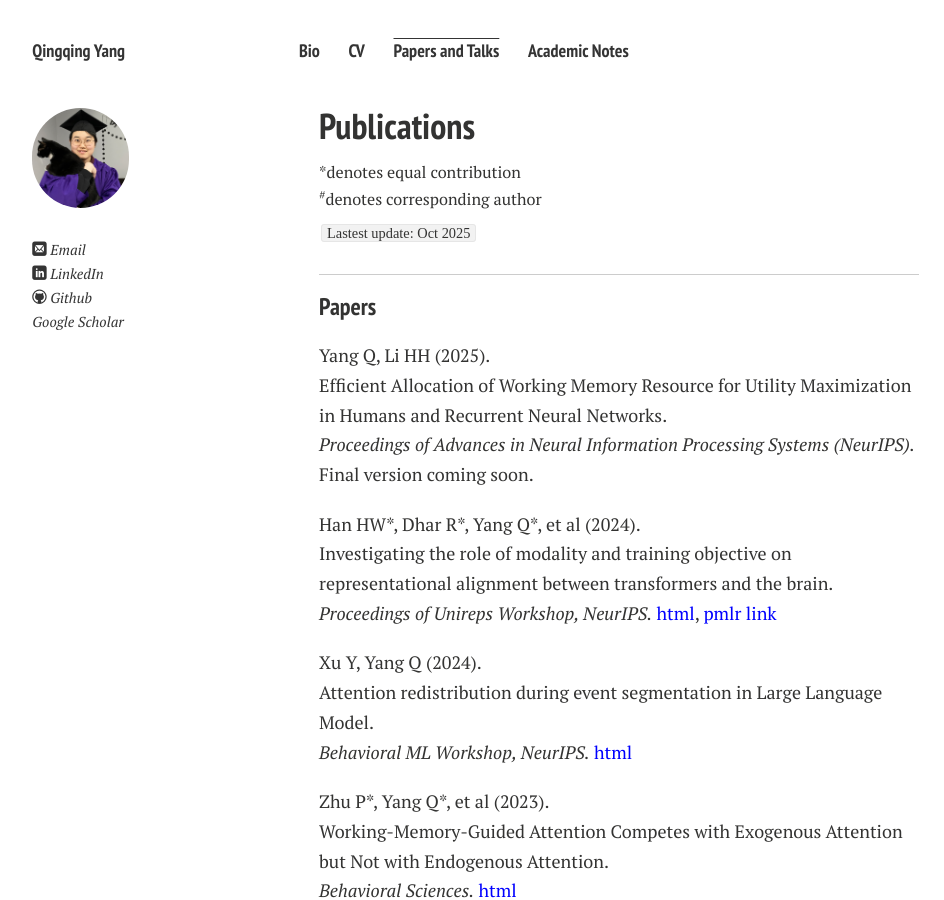
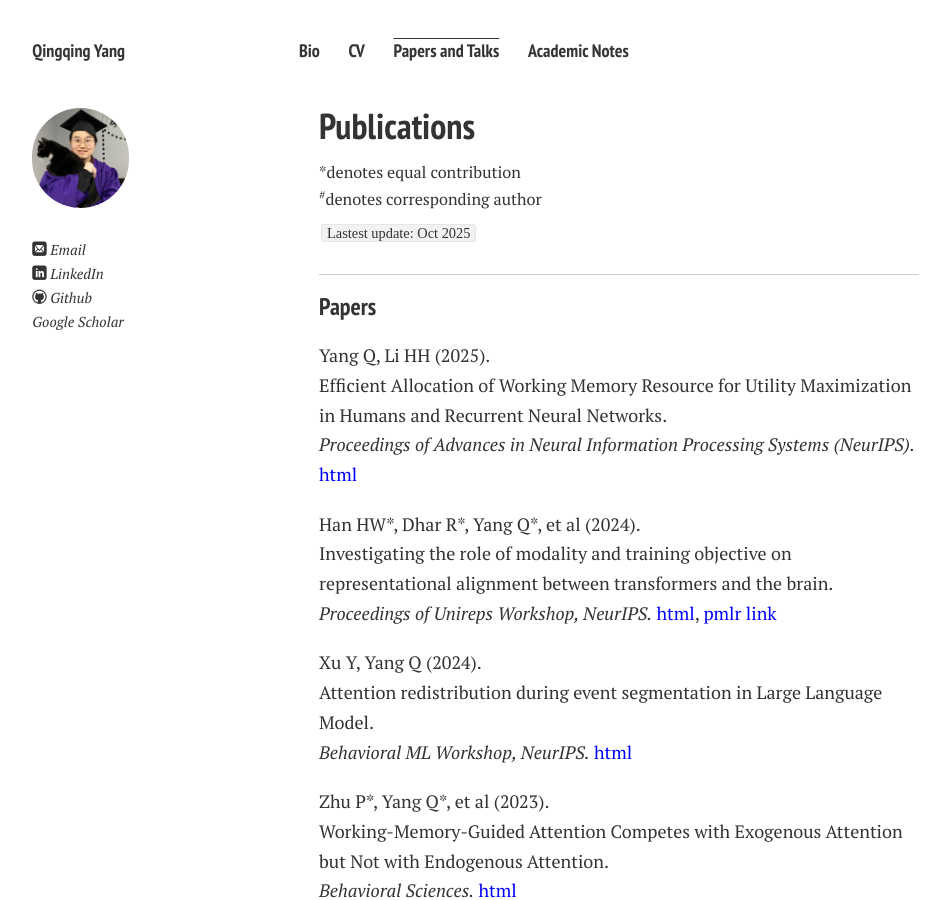
Before and after one commit to Qingqing-Yang-177/Qingqing-Yang-177.github.io, a Jekyll site: the page built from publications.md, in a window 1280 px wide and 900 px high. Shown: the whole window, without its empty margins (21-965 px from the left). Built offline with Jekyll 4.4.1, drawn with Linux system fonts in a browser that asks for light colours; nearby versions of some CDN libraries; comment, search, counter and statistics services are not loaded; a style sheet for code colours, icons or effects is not loaded.

Commit message:
Update publications.md

```diff
--- a/publications.md
+++ b/publications.md
@@ -17,7 +17,7 @@ title: Publications
 <div style="margin: 0; margin-bottom: 20px;">
   Yang Q, Li HH (2025). <br>
   Efficient Allocation of Working Memory Resource for Utility Maximization in Humans and Recurrent Neural Networks. <br>
-  <em>Proceedings of Advances in Neural Information Processing Systems (NeurIPS).</em> Final version coming soon.
+  <em>Proceedings of Advances in Neural Information Processing Systems (NeurIPS).</em> <a href="https://openreview.net/pdf?id=eYVFs6TfQ0" style="color: blue;"> html</a>
 </div>
 
 <div style="margin: 0; margin-bottom: 20px;">
```
